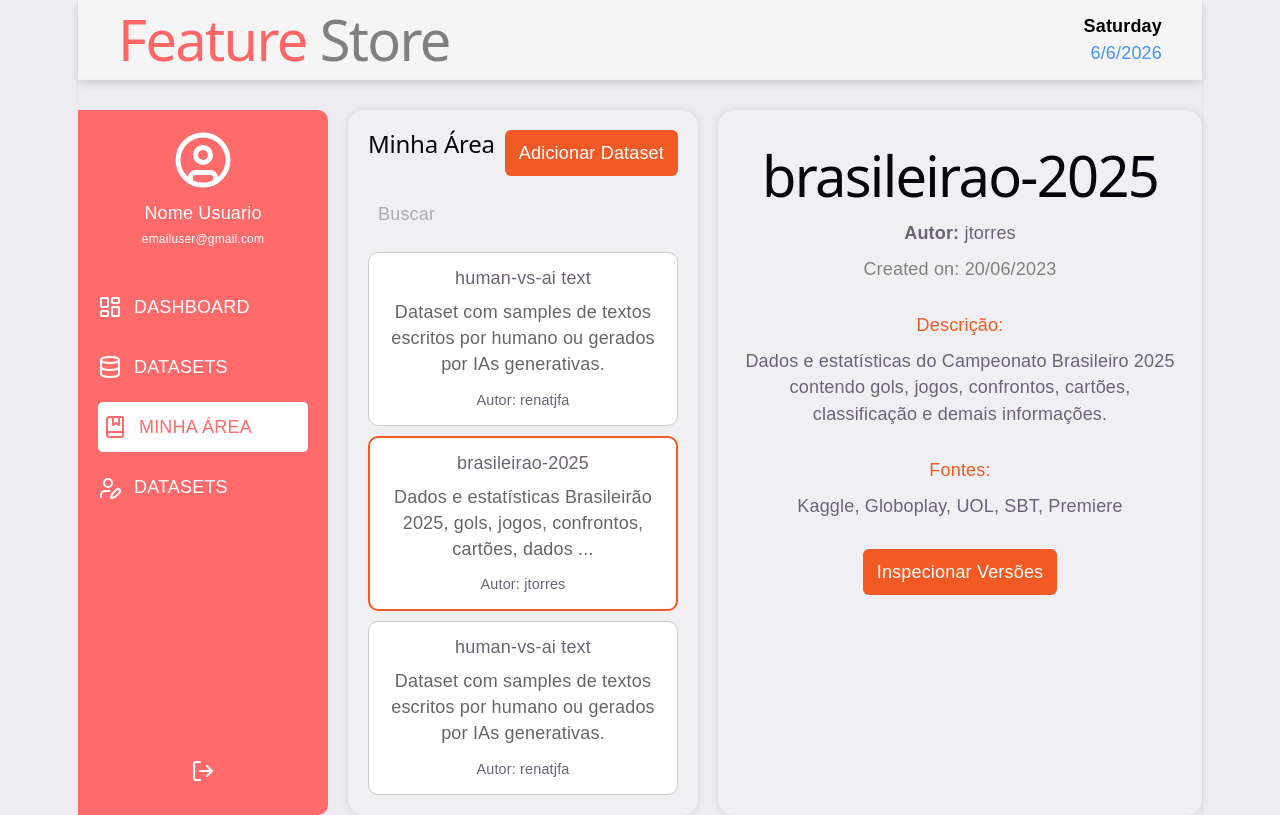
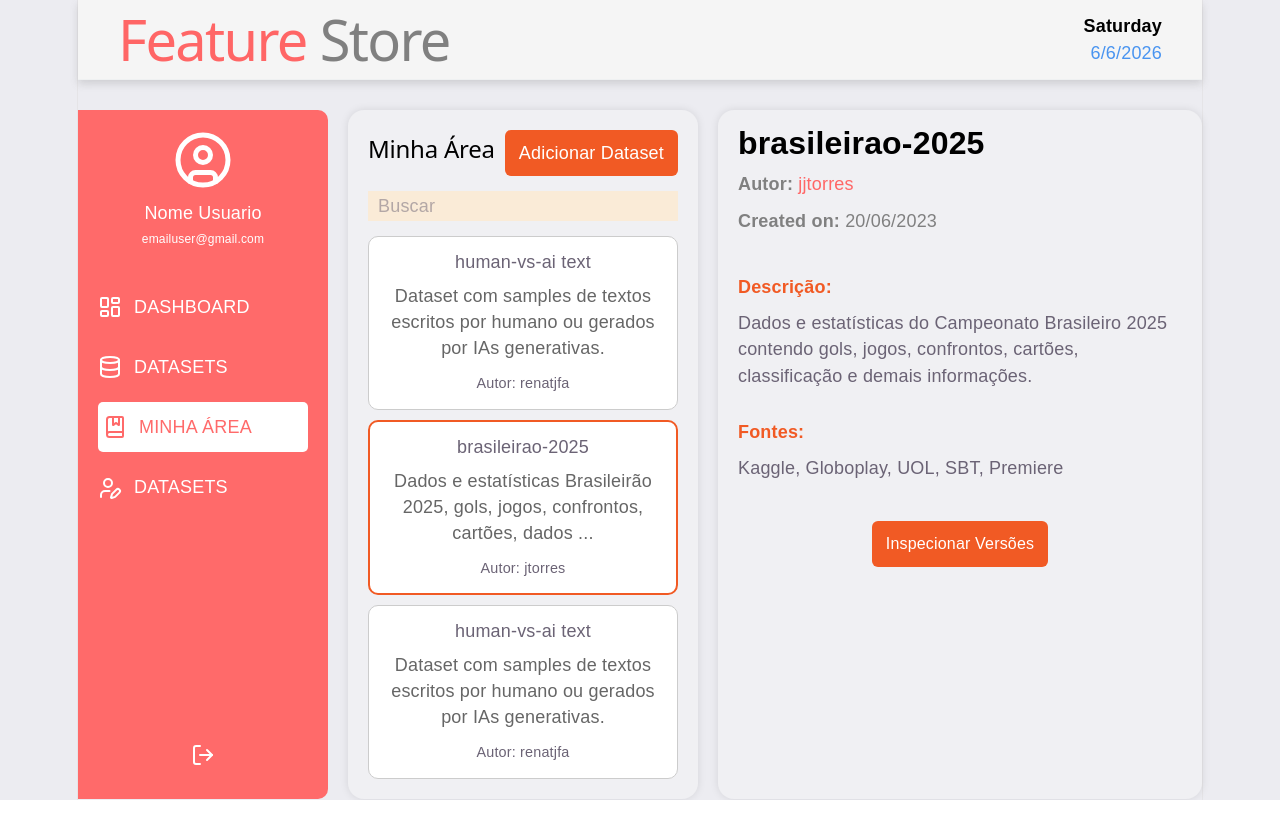
Before and after one commit to renanjfa/trabalho_bd1, a React app in the folder featurestore/frontend/: page /datasets in a window 1280 px wide. Built offline with nearby package versions, Linux system fonts and the light colour scheme; the HTML template or start-up script is replaced by a standard one.

Commit message:
Detalhes Dataset component

```diff
--- a/featurestore/frontend/src/components/DetalhesDataset.css
+++ b/featurestore/frontend/src/components/DetalhesDataset.css
@@ -0,0 +1,71 @@
+.datasets,
+.details {
+  background: #f0f0f3;
+  border-radius: 16px;
+  padding: 20px;
+  box-shadow: 0 0 8px rgba(0,0,0,.1);
+}
+
+.details {
+  display: flex;
+  flex-direction: column;
+  align-items: start;
+  gap: 10px;
+}
+
+.gap-author-data {
+    display: flex;
+    flex-direction: column;
+    align-items: start;
+    gap: 1px;
+    color:gray;
+}
+
+.titulo-dataset {
+    color:black;
+    align-self: left;
+    font-size:xx-large;
+}
+
+.add-btn,
+.versions-btn {
+  background: #f15a24;
+  color: white;
+  border: none;
+  padding: 10px 14px;
+  border-radius: 6px;
+  cursor: pointer;
+}
+
+.details h3 {
+  color: #f15a24;
+  margin-top: 30px;
+  margin-bottom: 10px;
+  font-weight: bold;
+}
+
+.created {
+  color: gray;
+  margin-top: 10px;
+}
+
+.versions-btn {
+  margin-top: 30px;
+  align-self: center;
+  font-size:medium;
+}
+
+.autor-nome {
+    color: #ff6666;
+}
+
+.gap-descricao-fontes {
+    display: flex;
+    flex-direction: column;
+    align-items:start;
+    gap: 0px;
+}
+
+.descricao-text {
+    text-align:start;
+}
--- a/featurestore/frontend/src/components/DetalhesDataset.jsx
+++ b/featurestore/frontend/src/components/DetalhesDataset.jsx
@@ -4,8 +4,46 @@ import "./DetalhesDataset.css";
 export default function DetalhesDataset() {
 
     return(
-        <div>
+        <section className="details">
 
-        </div>
+            {/* OBS: RECEBER TITULO DO BANCO */}
+            <div>
+                <strong className="titulo-dataset" >brasileirao-2025</strong>
+            </div>
+
+            {/* OBS: RECEBER AUTOR e CREATED ON DO BANCO */}
+            <div className="gap-author-data">
+                <p className="autor-nome">
+                    <strong className="created">Autor:</strong> jjtorres
+                </p>
+
+                <p className="created">
+                    <strong>Created on: </strong>20/06/2023
+                </p>
+            </div>
+
+            {/* OBS: RECEBER DESCRICAO e FONTES DO BANCO */}
+            <div className="gap-descricao-fontes">
+                <h3>Descrição:</h3>
+
+                <p className="descricao-text" >
+                    Dados e estatísticas do Campeonato Brasileiro
+                    2025 contendo gols, jogos, confrontos,
+                    cartões, classificação e demais informações.
+                </p>
+
+                <h3>Fontes:</h3>
+
+                <p>
+                    Kaggle, Globoplay, UOL, SBT, Premiere
+                </p>
+            </div>
+
+            {/* OBS:  */}
+            <button className="versions-btn">
+                Inspecionar Versões
+            </button>
+
+        </section>
     )
 }
--- a/featurestore/frontend/src/components/ListaDatasets.css
+++ b/featurestore/frontend/src/components/ListaDatasets.css
@@ -0,0 +1,84 @@
+.datasets,
+.details {
+  background: #f0f0f3;
+  border-radius: 16px;
+  padding: 20px;
+  box-shadow: 0 0 8px rgba(0,0,0,.1);
+}
+
+.datasets {
+  width: 350px;
+}
+
+.details {
+  flex: 1;
+}
+
+.section-header {
+  display: flex;
+  flex-direction: row;
+  align-items: center;
+  justify-content: space-between;
+  margin-bottom: 15px;
+}
+
+.add-btn,
+.versions-btn {
+  background: #f15a24;
+  color: white;
+  border: none;
+  padding: 10px 14px;
+  border-radius: 6px;
+  cursor: pointer;
+}
+
+.search {
+  width: 100%;
+  height: 30px;
+  padding: 10px;
+  margin-bottom: 15px;
+  background-color: antiquewhite;
+  border-color: #f15a24;
+  border: 1px;
+}
+
+.section-header h2 {
+  color: black;
+}
+
+.dataset-list {
+  display: flex;
+  flex-direction: column;
+  gap: 10px;
+}
+
+.dataset-card {
+  border: 1px solid #ccc;
+  border-radius: 10px;
+  padding: 12px;
+  background: white;
+}
+
+.dataset-card.selected {
+  border: 2px solid #f15a24;
+}
+
+.dataset-card p {
+  margin: 8px 0;
+  color: #666;
+}
+
+.details h3 {
+  color: #f15a24;
+  margin-top: 30px;
+  margin-bottom: 10px;
+}
+
+.created {
+  color: gray;
+  margin-top: 10px;
+}
+
+.versions-btn {
+  margin-top: 30px;
+}
--- a/featurestore/frontend/src/components/ListaDatasets.jsx
+++ b/featurestore/frontend/src/components/ListaDatasets.jsx
@@ -3,9 +3,69 @@ import "./ListaDatasets.css";
 
 export default function ListaDatasets() {
 
+  const datasets = [
+    {
+      id: 1,
+      nome: "human-vs-ai text",
+      descricao:
+        "Dataset com samples de textos escritos por humano ou gerados por IAs generativas.",
+      autor: "renatjfa",
+    },
+    {
+      id: 2,
+      nome: "brasileirao-2025",
+      descricao:
+        "Dados e estatísticas Brasileirão 2025, gols, jogos, confrontos, cartões, dados ...",
+      autor: "jtorres",
+      selecionado: true,
+    },
+    {
+      id: 3,
+      nome: "human-vs-ai text",
+      descricao:
+        "Dataset com samples de textos escritos por humano ou gerados por IAs generativas.",
+      autor: "renatjfa",
+    },
+  ];
+
     return(
-        <div>
+        <section className="datasets">
 
-        </div>
+          <div className="section-header">
+            <h2>Minha Área</h2>
+
+            <button className="add-btn">
+              Adicionar Dataset
+            </button>
+          </div>
+
+          <input
+            type="text"
+            placeholder="Buscar"
+            className="search"
+          />
+
+          <div className="dataset-list">
+
+            {datasets.map((dataset) => (
+              <div
+                key={dataset.id}
+                className={`dataset-card ${
+                  dataset.selecionado ? "selected" : ""
+                }`}
+              >
+                <h4>{dataset.nome}</h4>
+
+                <p>{dataset.descricao}</p>
+
+                <small>
+                  Autor: {dataset.autor}
+                </small>
+              </div>
+            ))}
+
+          </div>
+
+        </section>
     )
 }
--- a/featurestore/frontend/src/screens/MinhaArea.jsx
+++ b/featurestore/frontend/src/screens/MinhaArea.jsx
@@ -3,6 +3,8 @@ import "./MinhaArea.css";
 
 import Header from "../components/Header";
 import SideBar from "../components/SideBar";
+import DetalhesDataset from "../components/DetalhesDataset";
+import ListaDatasets from "../components/ListaDatasets";
 
 export default function MinhaArea() {
   const datasets = [
@@ -39,78 +41,9 @@ export default function MinhaArea() {
 
         <SideBar/>
 
-        {/* Lista de datasets */}
-        <section className="datasets">
+        <ListaDatasets/>
 
-          <div className="section-header">
-            <h2>Minha Área</h2>
-
-            <button className="add-btn">
-              Adicionar Dataset
-            </button>
-          </div>
-
-          <input
-            type="text"
-            placeholder="Buscar"
-            className="search"
-          />
-
-          <div className="dataset-list">
-
-            {datasets.map((dataset) => (
-              <div
-                key={dataset.id}
-                className={`dataset-card ${
-                  dataset.selecionado ? "selected" : ""
-                }`}
-              >
-                <h4>{dataset.nome}</h4>
-
-                <p>{dataset.descricao}</p>
-
-                <small>
-                  Autor: {dataset.autor}
-                </small>
-              </div>
-            ))}
-
-          </div>
-
-        </section>
-
-        {/* Detalhes */}
-        <section className="details">
-
-          <h1>brasileirao-2025</h1>
-
-          <p>
-            <strong>Autor:</strong> jtorres
-          </p>
-
-          <p className="created">
-            Created on: 20/06/2023
-          </p>
-
-          <h3>Descrição:</h3>
-
-          <p>
-            Dados e estatísticas do Campeonato Brasileiro
-            2025 contendo gols, jogos, confrontos,
-            cartões, classificação e demais informações.
-          </p>
-
-          <h3>Fontes:</h3>
-
-          <p>
-            Kaggle, Globoplay, UOL, SBT, Premiere
-          </p>
-
-          <button className="versions-btn">
-            Inspecionar Versões
-          </button>
-
-        </section>
+        <DetalhesDataset/>
 
       </div>
 
```
